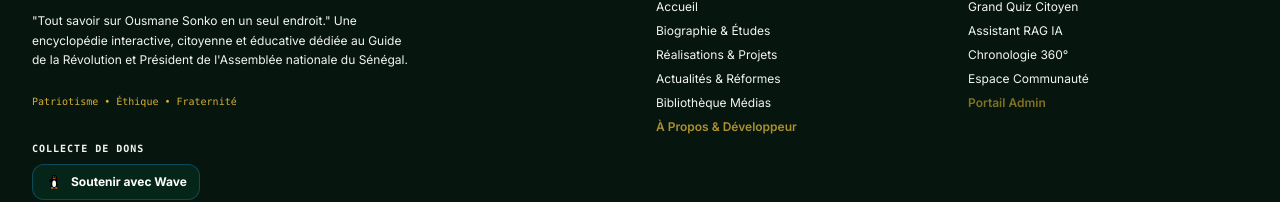
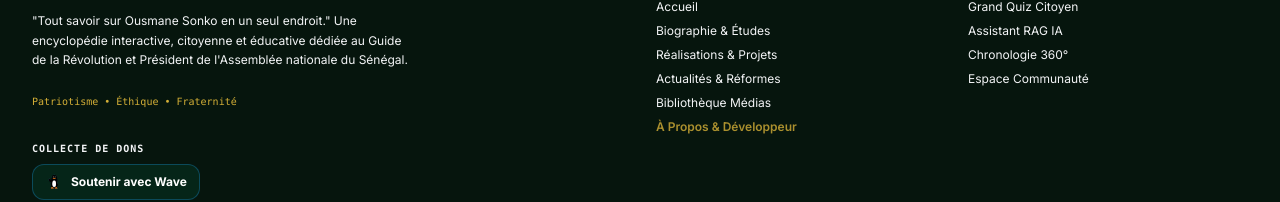
Before and after one commit to Makhtar1927/FrontendSonkoGuide, a Next.js app: page / in a window 1280 px wide. Shown: the part 7162-7364 px from the top of the page. Built offline with nearby package versions, Linux system fonts and the light colour scheme; no server answers; the database is empty.

Commit message:
feat: initialize root layout with global SEO metadata and persistent navigation structure

```diff
--- a/src/app/layout.tsx
+++ b/src/app/layout.tsx
@@ -144,7 +144,6 @@ export default function RootLayout({
                 <li><Link href="/#ask-sonko" className="hover:text-white transition-colors">Assistant RAG IA</Link></li>
                 <li><Link href="/#timeline-360" className="hover:text-white transition-colors">Chronologie 360°</Link></li>
                 <li><Link href="/communaute" className="hover:text-white transition-colors">Espace Communauté</Link></li>
-                <li><Link href="/admin" className="text-brand-gold/60 hover:text-brand-gold transition-colors font-semibold">Portail Admin</Link></li>
               </ul>
             </div>
           </div>
```
